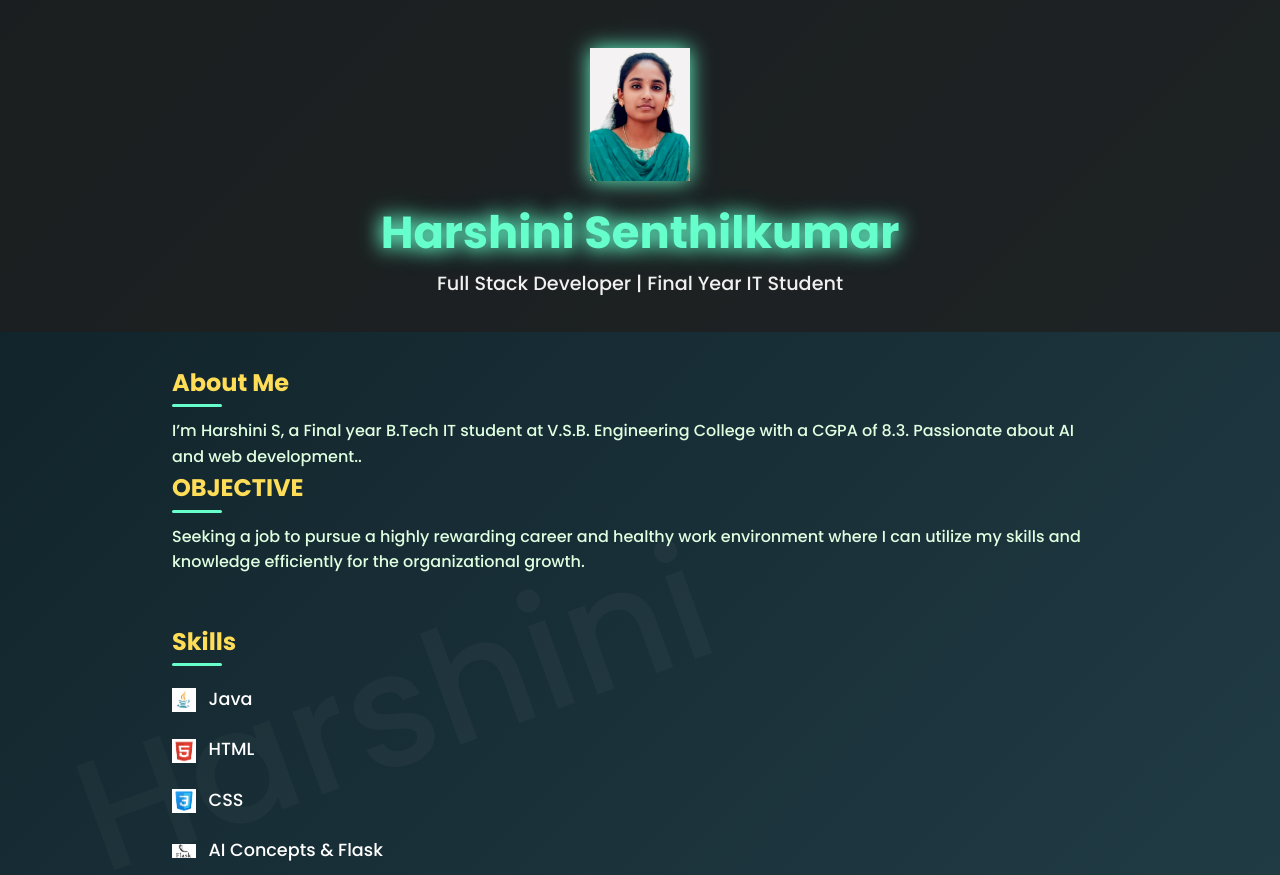
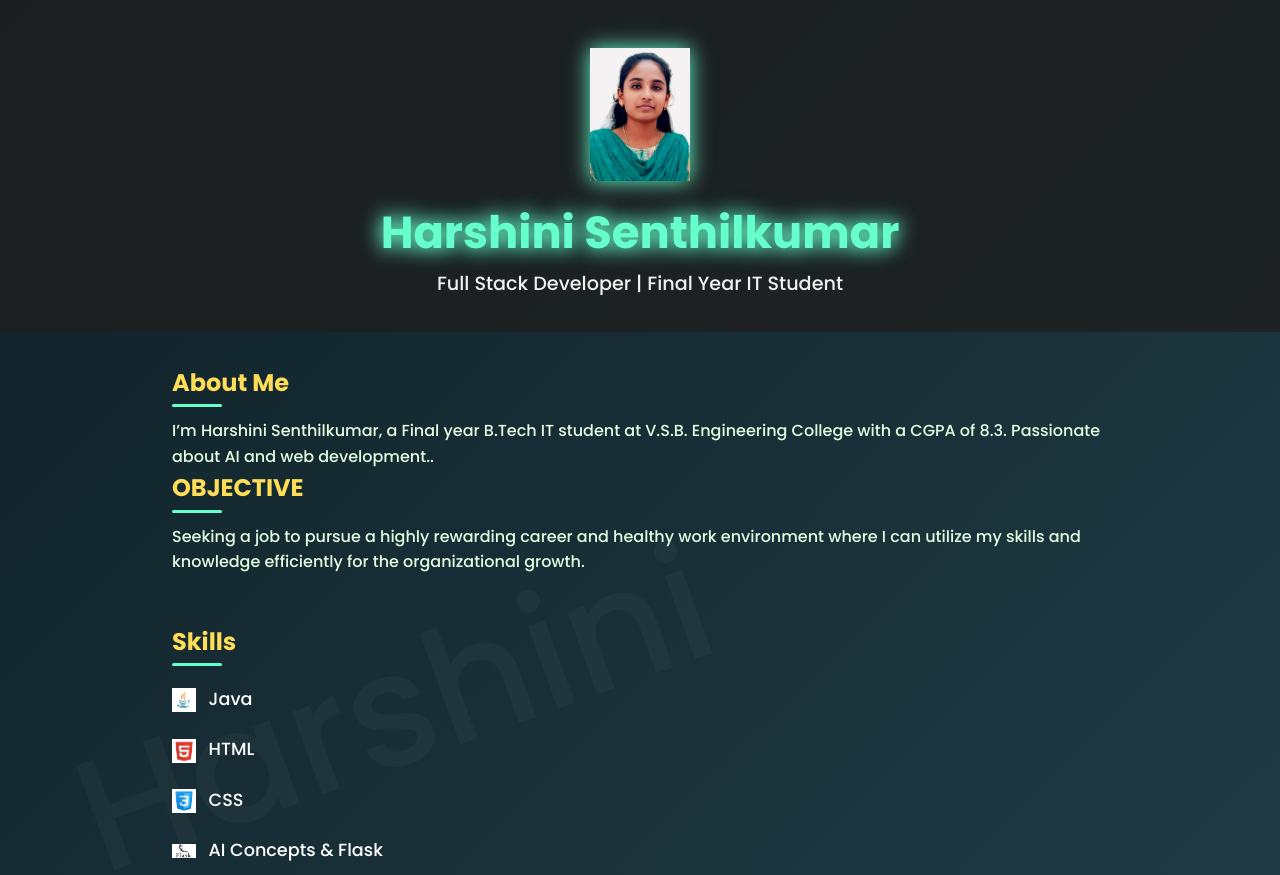
Before and after one commit to HarshiniS2005/portfolio, a plain HTML site: page index.html in a window 1280 px wide. Shown: the top 875 px of the page. Drawn offline with Linux system fonts and the light colour scheme.

Commit message:
index.html

```diff
--- a/index.html
+++ b/index.html
@@ -200,7 +200,7 @@ li {
   <div class="container">
     <section class="reveal">
       <h2>About Me</h2>
-      <p>I’m Harshini S, a Final year B.Tech IT student at V.S.B. Engineering College with a CGPA of 8.3. Passionate about AI and web development..</p>
+      <p>I’m Harshini Senthilkumar, a Final year B.Tech IT student at V.S.B. Engineering College with a CGPA of 8.3. Passionate about AI and web development..</p>
       <h2> OBJECTIVE</h2>
       <p> Seeking a job to pursue a highly rewarding career and healthy work environment where I can utilize my skills
         and knowledge efficiently for the organizational growth.</p>
```
